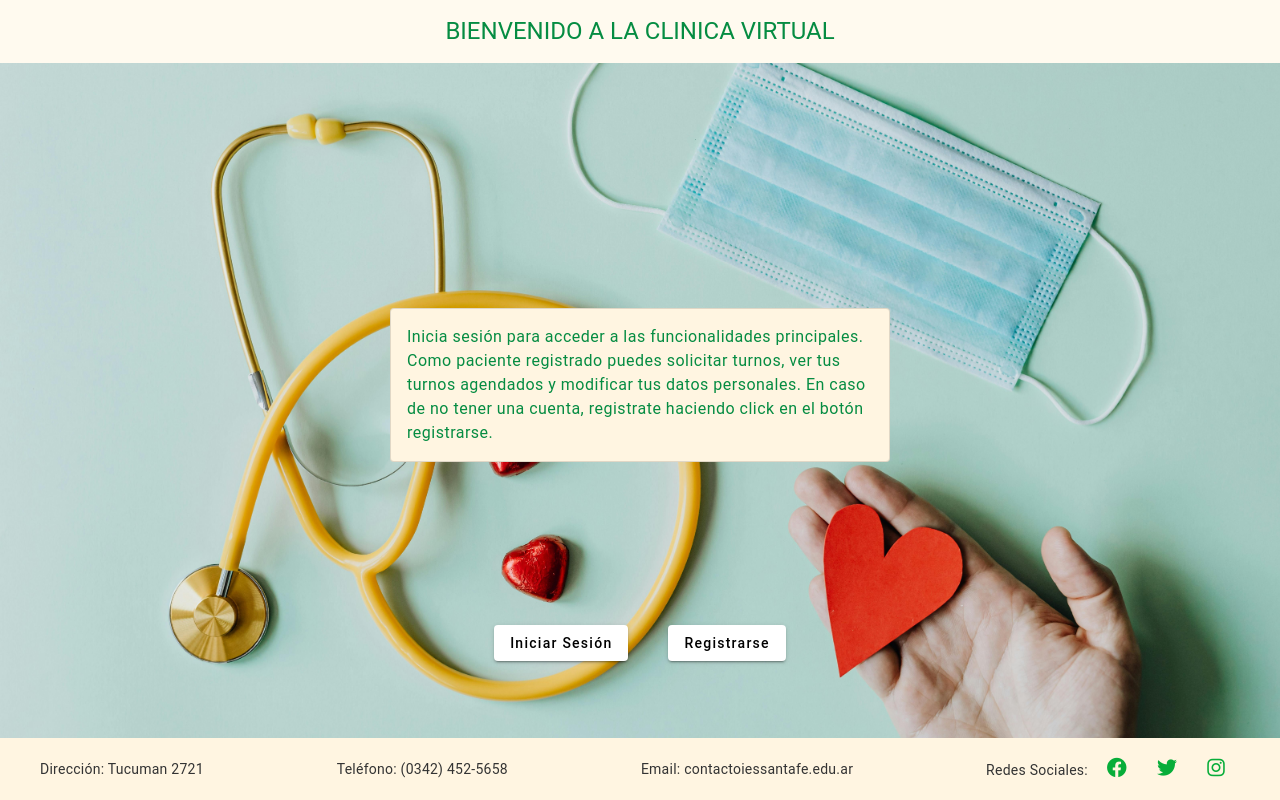
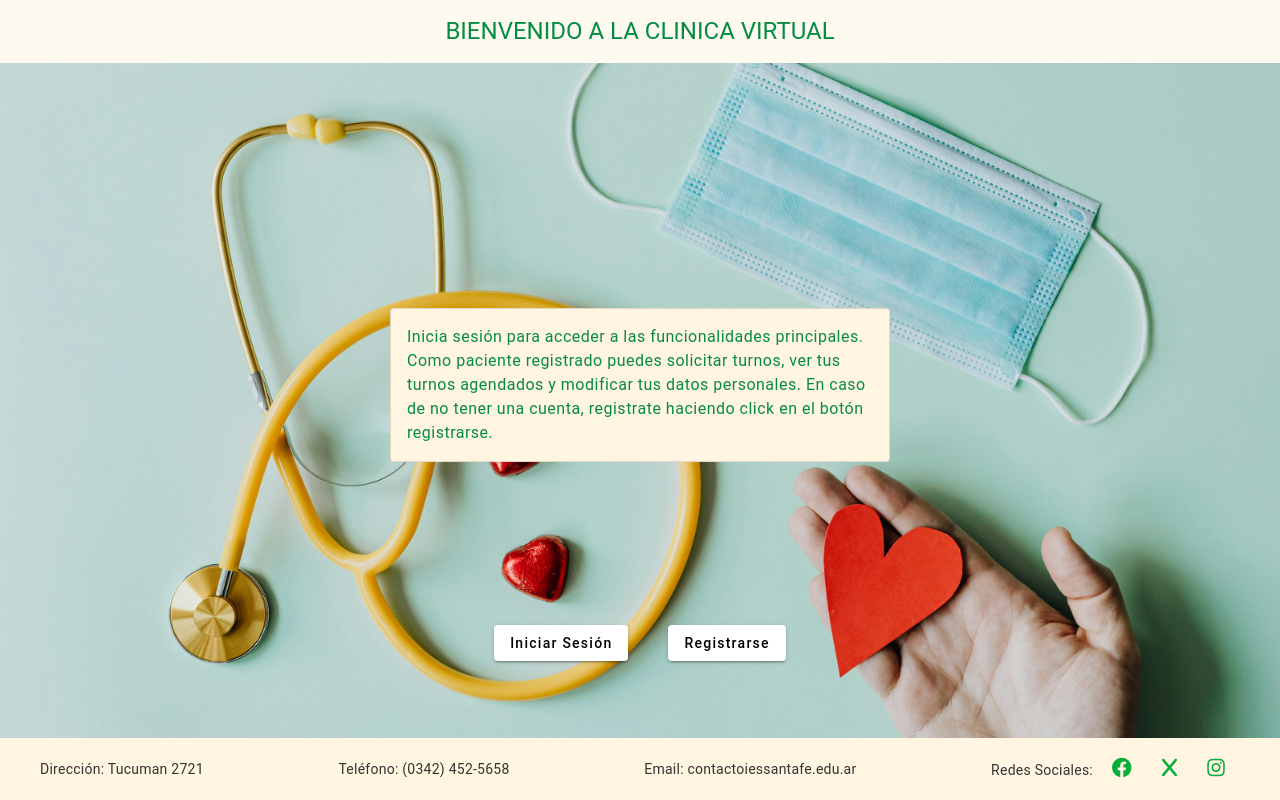
Before and after one commit to gonza613/ProyectoFinal, an Angular app: page /home in a window 1280 px wide. Built offline with nearby package versions, Linux system fonts and the light colour scheme.

Commit message:
Fix twitter por X

```diff
--- a/src/app/components/footer/footer.component.html
+++ b/src/app/components/footer/footer.component.html
@@ -10,8 +10,8 @@
             <a href="https://www.facebook.com" target="_blank" class="social-icon">
               <i class="fab fa-facebook"></i>
             </a>
-            <a href="https://www.twitter.com" target="_blank" class="social-icon">
-                <i class="fab fa-twitter"></i>
+            <a href="https://www.x.com" target="_blank" class="social-icon">
+                <i class="fab fa-x"></i>
             </a>
             <a href="https://www.instagram.com" target="_blank" class="social-icon">
                 <i class="fab fa-instagram"></i>
```
